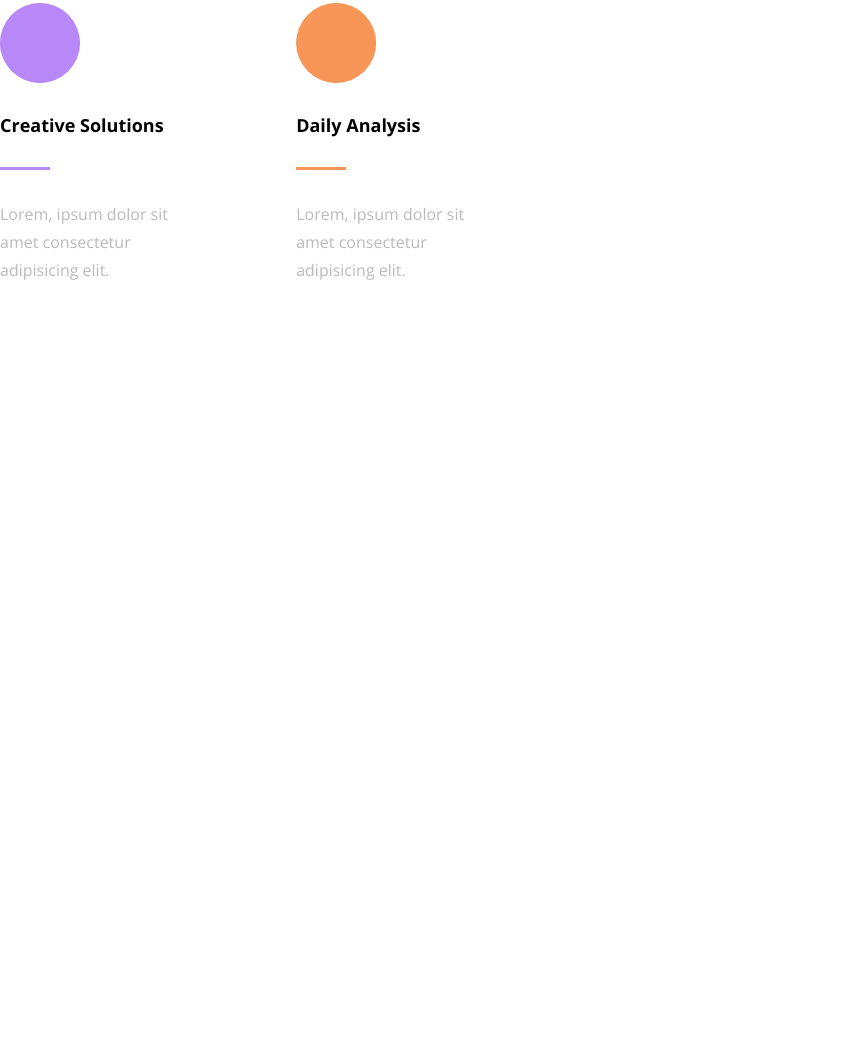
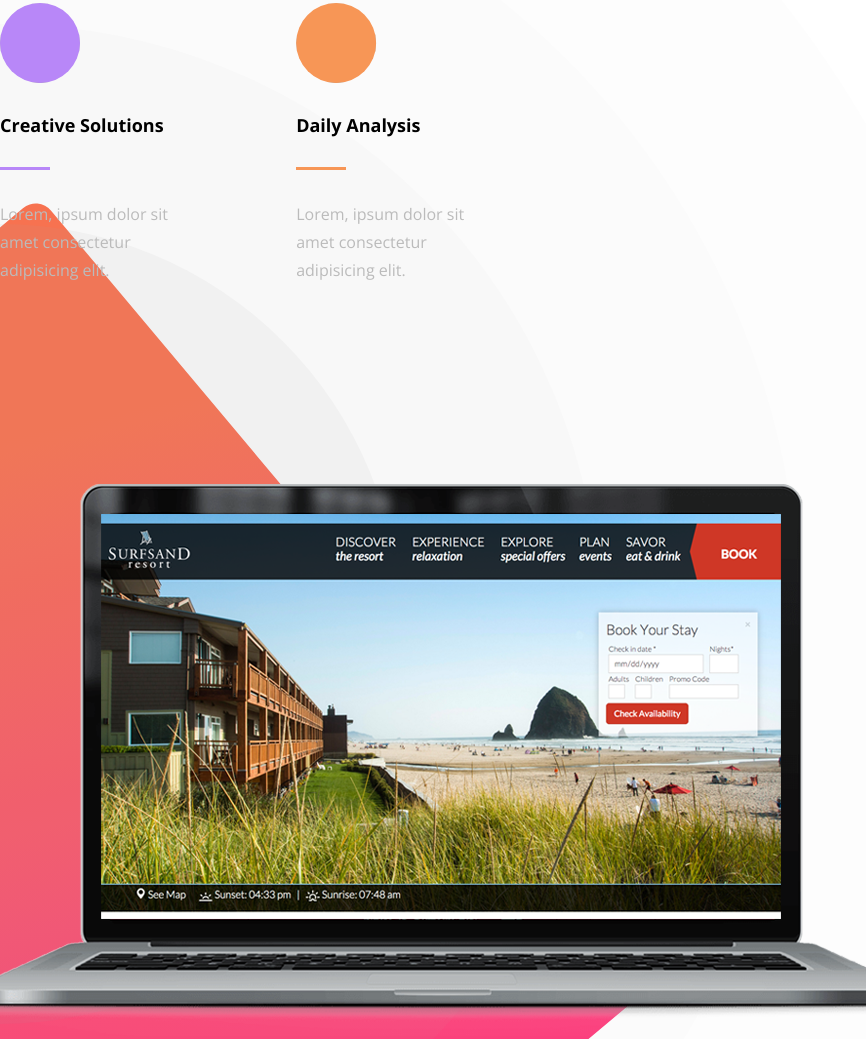
Before and after one commit to nandunbandara/design-to-code, a plain HTML site: page camps-landing-page/index.html in a window 1280 px wide. Shown: the part 1763-2802 px from the top of the page, without its empty margins (0-866 px from the left). Before the commit the page ends 2087 px from the top, so only its background shows below. Drawn offline with nearby package versions, Linux system fonts and the light colour scheme.

Commit message:
Insight changes

```diff
--- a/camps-landing-page/index.html
+++ b/camps-landing-page/index.html
@@ -120,7 +120,14 @@
     </div>
 
     <div class="insight-wrapper">
-
+        <img class="laptop" src="assets/laptop.png">
+        <div class="insight-circle-set">
+            <div class="circle-1"></div>
+            <div class="circle-2"></div>
+            <div class="circle-3"></div>
+            <div class="circle-4"></div>
+        </div>
+        <div class="insight-bg-box"></div>
     </div>
 
 </body>
--- a/camps-landing-page/style.css
+++ b/camps-landing-page/style.css
@@ -258,6 +258,7 @@ body {
 /* Features */
 .features {
     width: 100%;
+    margin-bottom: 100px;
 }
 
 .features .text-wrapper {
@@ -375,10 +376,71 @@ body {
 }
 
 .insight-bg-box {
-    width: 500px;
-    height: 500px;
+    width: 1000px;
+    height: 1200px;
     position: relative;
     border-radius: 20px;
     background: rgb(254,109,74);
     background: linear-gradient(117deg, rgba(254,109,74,1) 16%, rgba(255,58,125,1) 67%);
+    transform: rotate(50deg);
+    left: -600px;
+    top: -60px;
+    z-index: -100;
 }
+
+.laptop {
+    position: absolute;
+    z-index: -80;
+    margin-top: 60px;
+    margin-left: -40px;
+}
+
+.insight-circle-set {
+    position: absolute;
+    margin-top: 200px;
+    z-index: -90;
+}
+
+.insight-circle-set .circle-1 {
+    width: 800px;
+    height: 800px;
+    clip-path: circle(50%);
+    background-color: #aaa;
+    opacity: 0.08;
+    position: absolute;
+    top: -400px;
+    left: -400px;
+}
+
+.insight-circle-set .circle-2 {
+    width: 1200px;
+    height: 1200px;
+    clip-path: circle(50%);
+    background-color: #aaa;
+    opacity: 0.04;
+    position: absolute;
+    top: -600px;
+    left: -600px;
+}
+
+.insight-circle-set .circle-3 {
+    width: 1600px;
+    height: 1600px;
+    clip-path: circle(50%);
+    background-color: #aaa;
+    opacity: 0.02;
+    position: absolute;
+    top: -800px;
+    left: -800px;
+}
+
+.insight-circle-set .circle-4 {
+    width: 2000px;
+    height: 2000px;
+    clip-path: circle(50%);
+    background-color: #aaa;
+    opacity: 0.02;
+    position: absolute;
+    top: -1000px;
+    left: -1000px;
+}
```
Also changed, not shown: camps-landing-page/assets/laptop.png (added).
